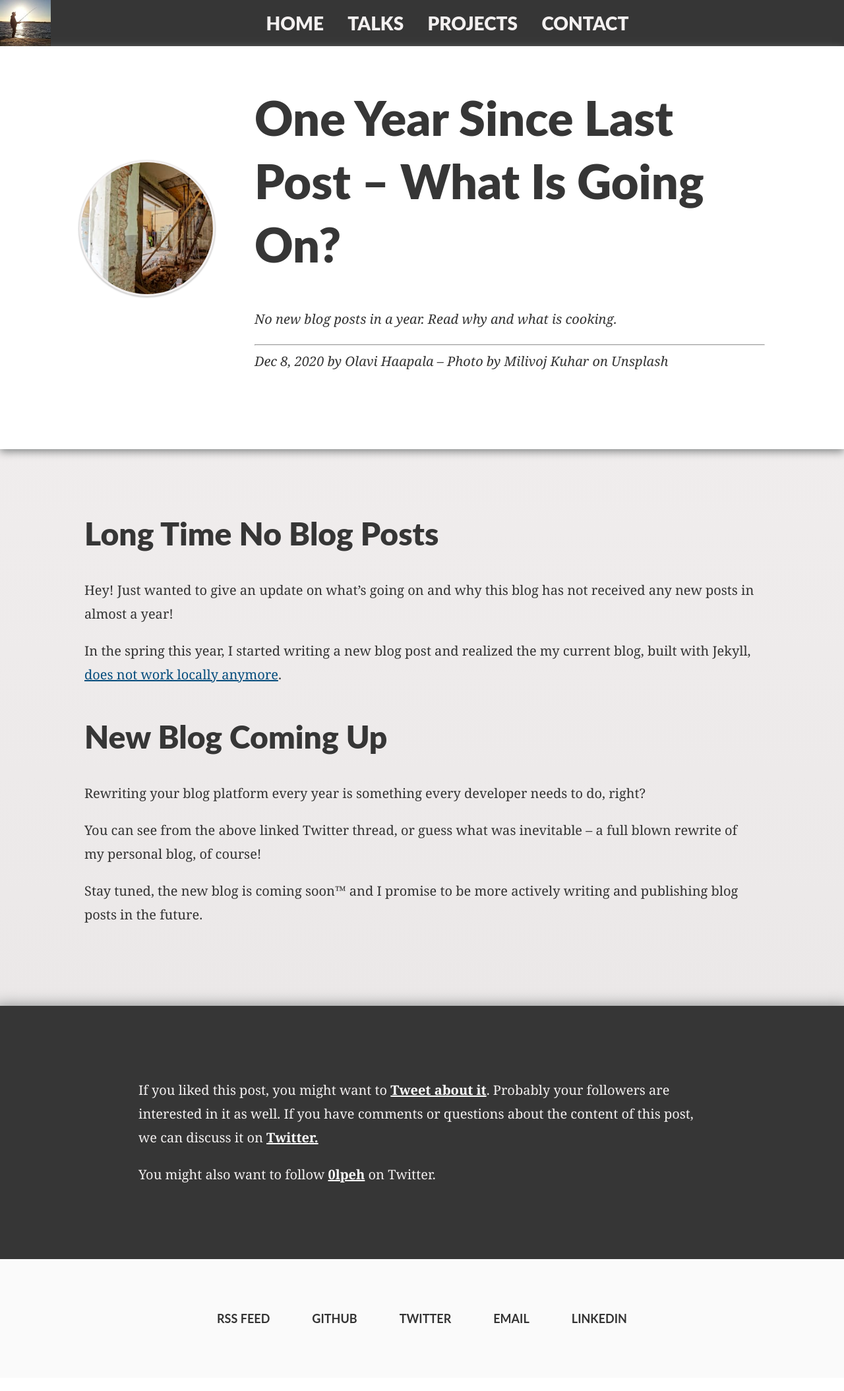
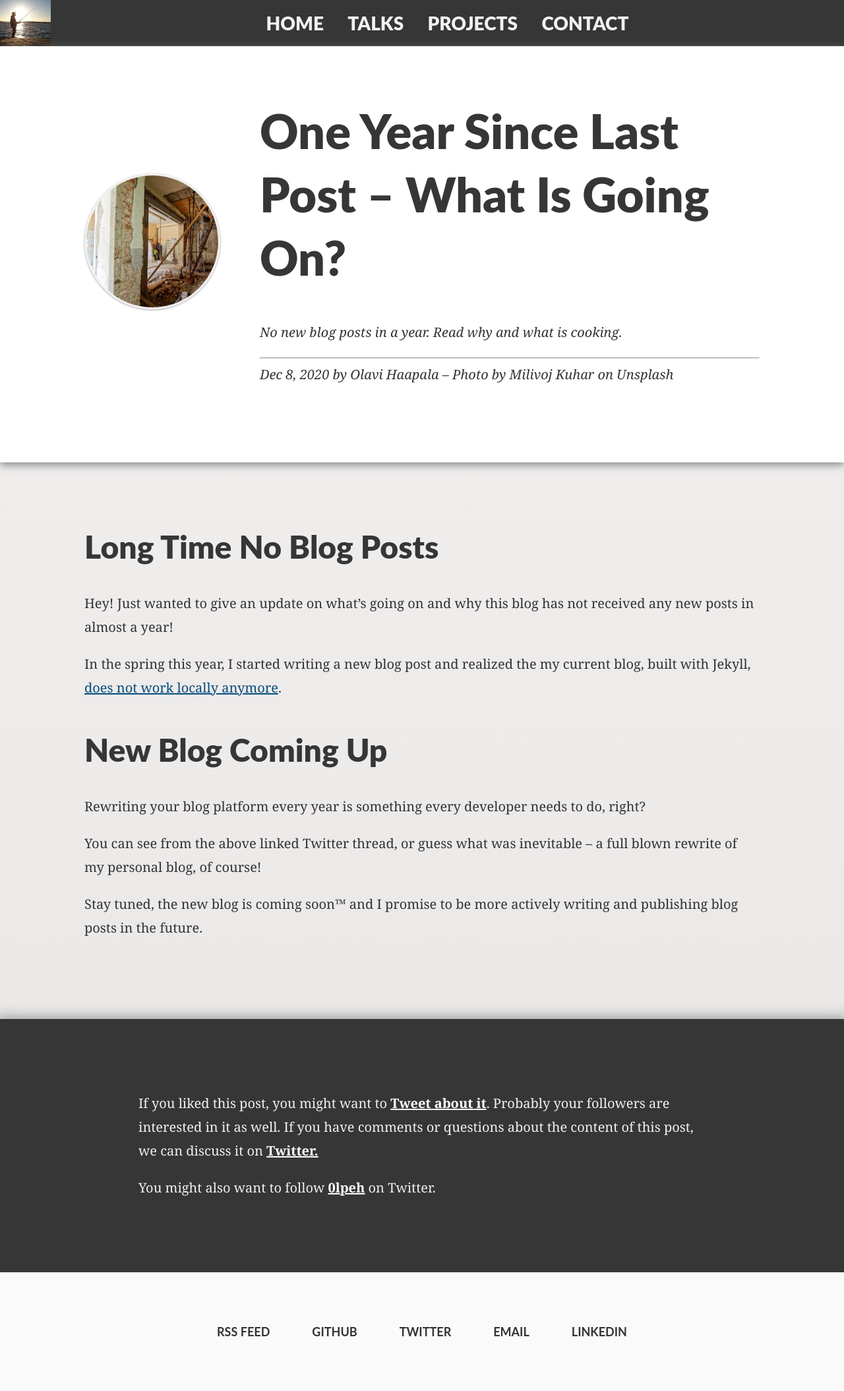
Before and after one commit to olpeh/olpeh.github.io, a Jekyll site: the page built from _posts/2020-12-08-one-year-since-last-post.md, in a window 1280 px wide. Shown: the whole page at 66% size. Built offline with Jekyll 4.4.1, drawn with Linux system fonts in a browser that asks for light colours; comment, search, counter and statistics services are not loaded.

Commit message:
Revert "Revert "Fix the post layout on ultra wide monitors""
This reverts commit 4b415fd357152cf68341c283a15e0a44d4e0c4b9.

```diff
--- a/_includes/css/main.css
+++ b/_includes/css/main.css
@@ -115,10 +115,15 @@
 }
 
 .post-header {
+  background: white;
+}
+
+.post-header-content {
   display: flex;
   justify-content: flex-start;
   align-items: center;
-  background: white;
+  max-width: 1024px;
+  margin: 0 auto;
 }
 
 .post-header.teaser {
@@ -162,7 +167,7 @@
 
 .post-full-page .post-header {
   justify-content: space-around;
-  padding: 60px 120px 120px 120px;
+  padding: 80px 120px 120px 120px;
   box-shadow: 0px 4px 12px 0 #858888;
 }
 
--- a/_includes/post-header.html
+++ b/_includes/post-header.html
@@ -1,4 +1,5 @@
 <div class="post-header">
+  <div class="post-header-content">
     <img class="thumbnail" alt="{{ page.altText }}" src="{{ page.image }}" />
     <div class="rest">
       <h1 class="post-title">{{ page.title }}</h1>
@@ -18,3 +19,4 @@
       </div>
     </div>
   </div>
+</div>
--- a/_includes/post-teaser.html
+++ b/_includes/post-teaser.html
@@ -1,4 +1,5 @@
 <div class="post-header teaser" onclick="window.location='{{ page.url }}'">
+  <div class="post-header-content">
     <img class="thumbnail" alt="{{ page.altText }}" src="{{ page.image }}" />
     <div class="rest">
       <a class="post-full-page-link" href="{{ page.url }}">
@@ -20,3 +21,4 @@
       </div>
     </div>
   </div>
+</div>
```
Lines whose indentation alone changed are shown as unchanged.
